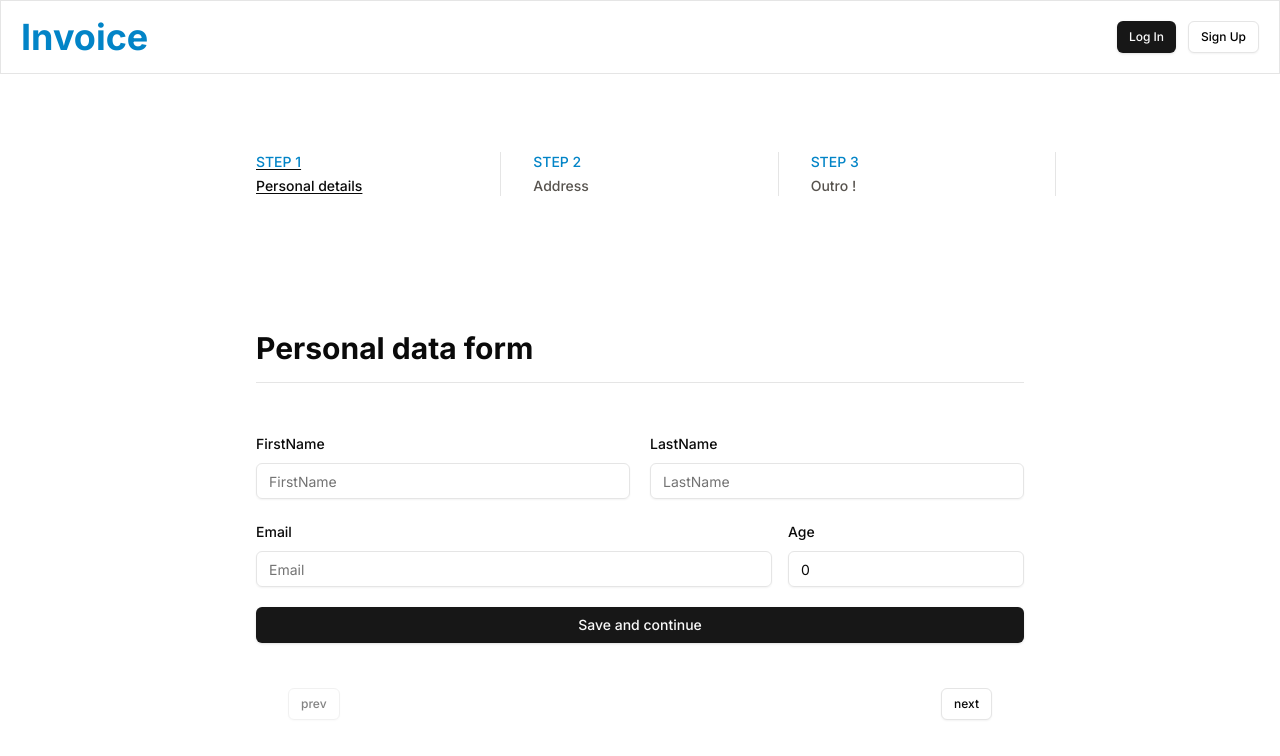
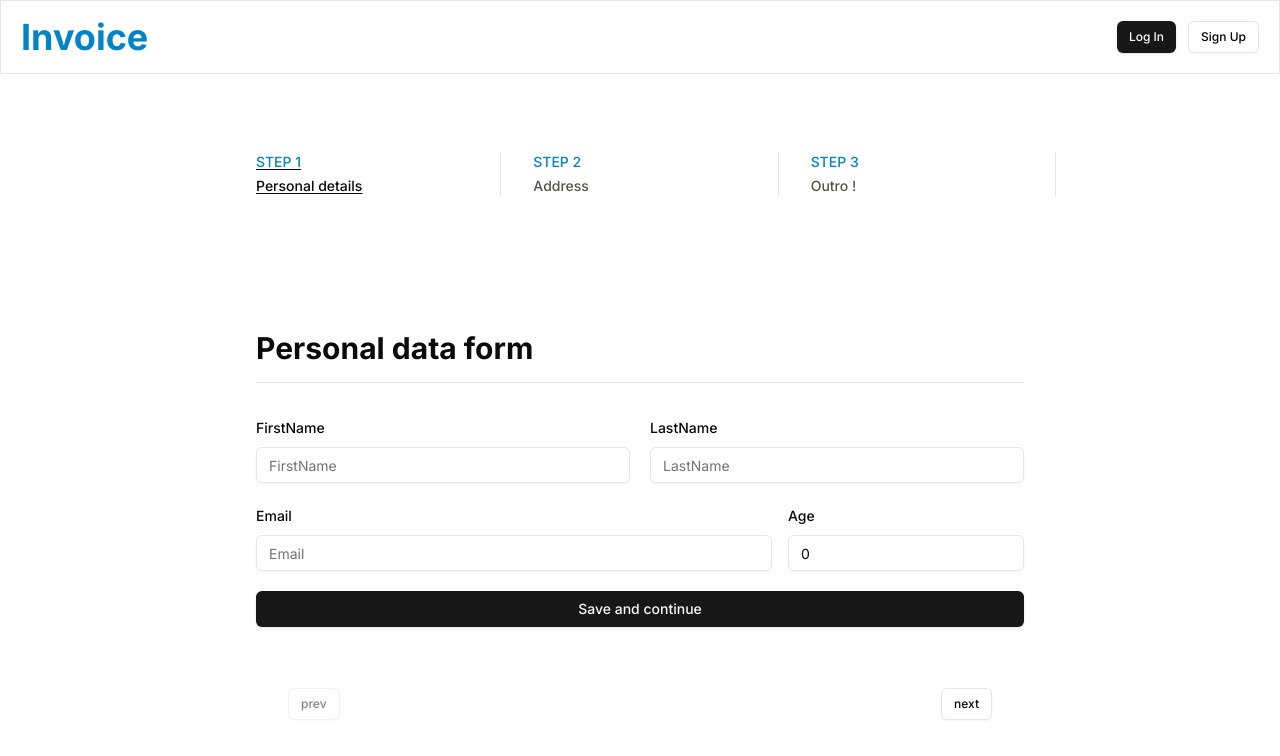
Before and after one commit to ManasSin/Multistep-FHR-ZOD-RadixUI, a Next.js app: page / in a window 1280 px wide. Shown: the top 756 px of the page. Built offline with nearby package versions, Linux system fonts and the light colour scheme.

Commit message:
FIX: bug fix

```diff
--- a/components/screens/Form.tsx
+++ b/components/screens/Form.tsx
@@ -98,7 +98,7 @@ export default function FormScreen() {
 
   return (
     <main className="max-w-4xl w-full flex flex-col items-center gap-y-10 mx-auto">
-      <section
+      <article
         aria-label="navbar-progress"
         className="flex justify-between items-center w-full h-10"
       >
@@ -120,13 +120,14 @@ export default function FormScreen() {
             <span className="text-sm font-medium">{step.details}</span>
           </div>
         ))}
-      </section>
+      </article>
 
       <section className="w-full h-fit mt-16">
         {currentStep === 0 && (
           <div className="container">
-            <h3 className="font-bold text-3xl  my-8  pb-4">
-              <p className="border-b pb-4">Personal data form</p>
+            <h3 className="font-bold text-3xl  my-8 border-b pb-4">
+              {" "}
+              Personal data form
             </h3>
 
             <Form {...form}>
@@ -187,9 +188,7 @@ export default function FormScreen() {
 
         {currentStep === 1 && (
           <div className="container">
-            <h3 className="font-bold text-3xl  my-8  pb-4">
-              <p className="border-b pb-4">Address</p>
-            </h3>
+            <h3 className="font-bold text-3xl  my-8  pb-4 border-b">Address</h3>
 
             <Form {...form}>
               <form
@@ -248,7 +247,7 @@ export default function FormScreen() {
         {currentStep === steps.length - 1 && (
           <div className="container">
             <h3 className="font-bold text-3xl  my-8  pb-4">
-              <p className="border-b pb-4">Thanks for submiting form.</p>
+              Thanks for submiting form.
             </h3>
 
             <div className="rounded-full w-16 aspect-square bg-sky-500 outline-sky-300"></div>
```
